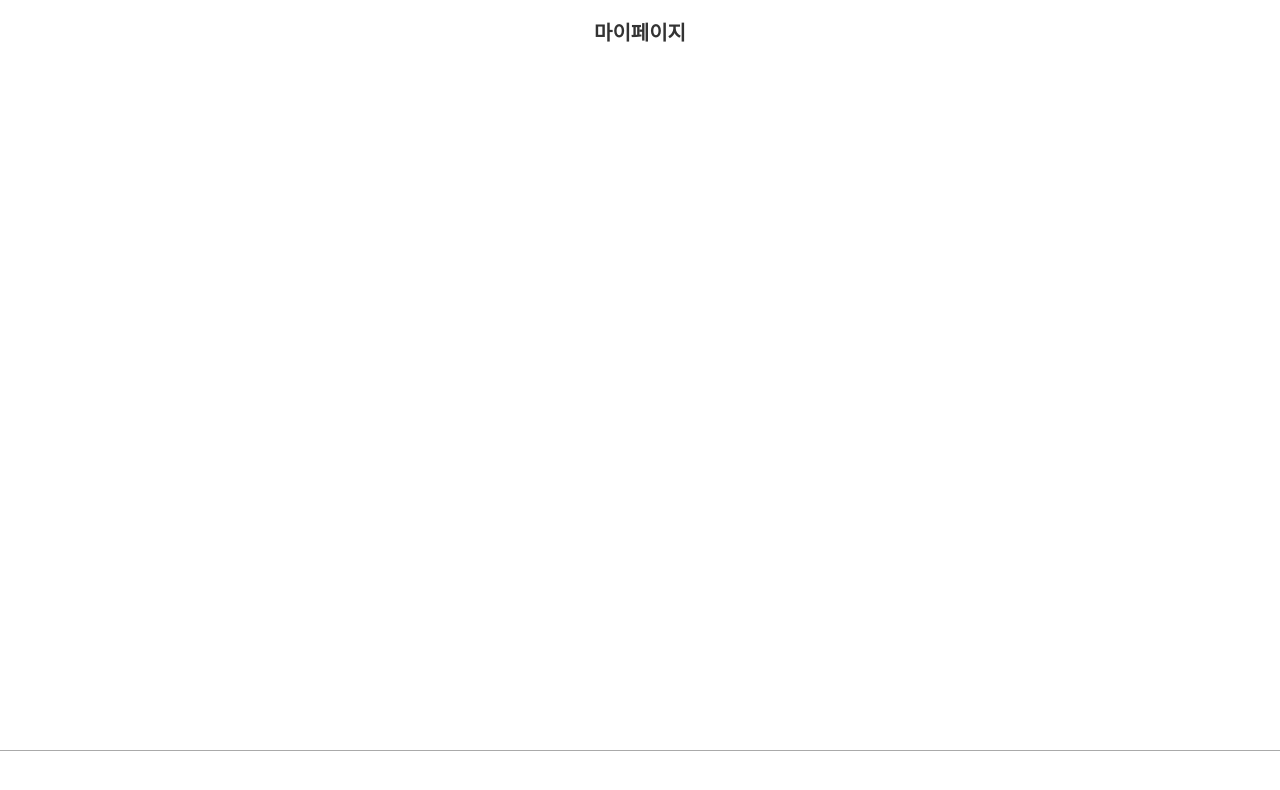
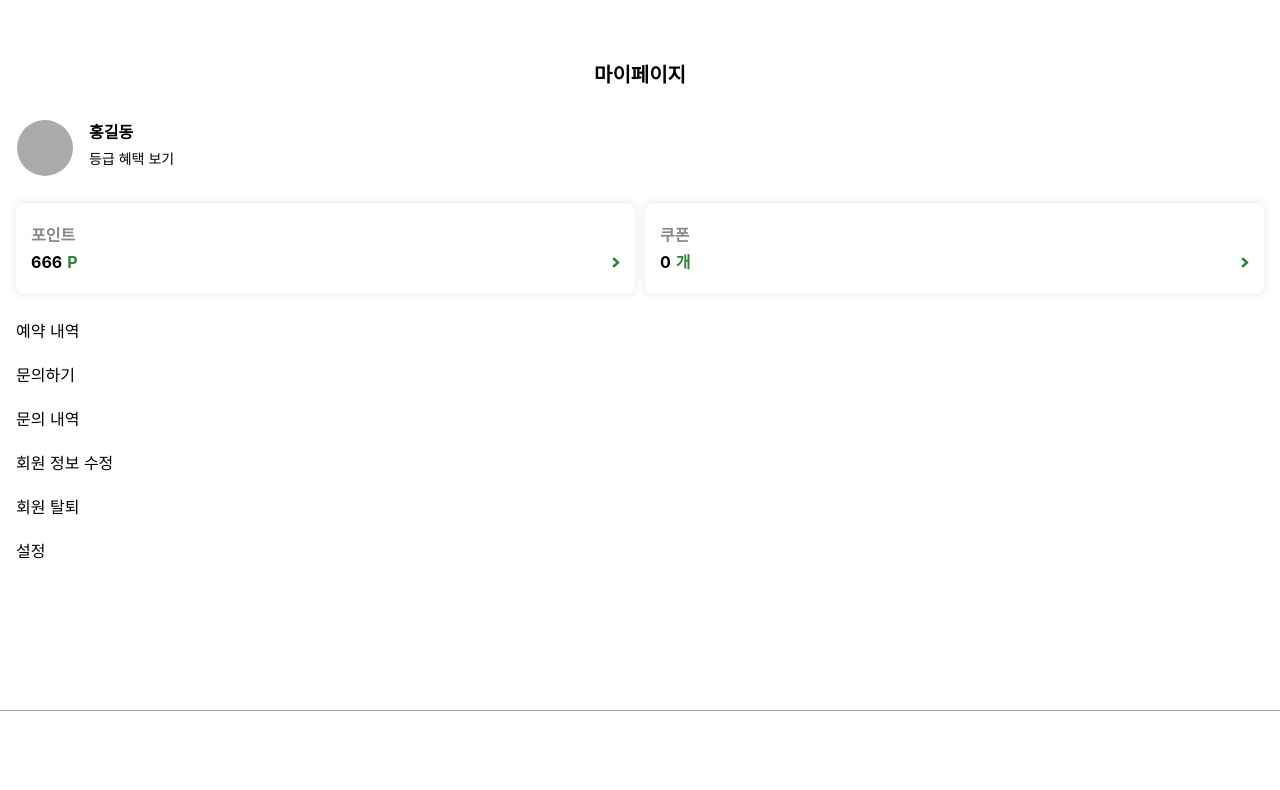
Before and after one commit to hightone-team-6/fe, a React (Vite) app: page /my in a window 1280 px wide. Shown: the top 790 px of the page. Built offline with nearby package versions, Linux system fonts and the light colour scheme.

Commit message:
Feat: MyPage

```diff
--- a/src/Provider.tsx
+++ b/src/Provider.tsx
@@ -10,6 +10,7 @@ const StyledProvider = styled.div`
   flex-direction: column;
   width: 100vw;
   height: 100vh;
+  padding-bottom: 40px;
 `;
 
 interface ProviderProps {
--- a/src/components/Header.tsx
+++ b/src/components/Header.tsx
@@ -41,4 +41,5 @@ const Container = styled.div`
   justify-content: center;
   align-items: center;
   padding: 18px 0;
+  padding-top: 60px;
 `;
--- /dev/null
+++ b/src/components/RightArrow.tsx
@@ -0,0 +1,18 @@
+export const RightArrow = () => {
+  return (
+    <>
+      <svg
+        width="8"
+        height="11"
+        viewBox="0 0 8 11"
+        fill="none"
+        xmlns="http://www.w3.org/2000/svg"
+      >
+        <path
+          d="M7.26154 6.03108L2.65332 10.2798C2.33482 10.5734 1.81978 10.5734 1.50466 10.2798L0.738882 9.57373C0.420373 9.28007 0.420373 8.80522 0.738882 8.51468L4.00529 5.50312L0.738882 2.49156C0.420373 2.19791 0.420373 1.72306 0.738882 1.43252L1.50127 0.720244C1.81978 0.426585 2.33482 0.426585 2.64994 0.720244L7.25815 4.96892C7.58005 5.26257 7.58005 5.73743 7.26154 6.03108Z"
+          fill="#2B8137"
+        />
+      </svg>
+    </>
+  );
+};
--- a/src/pages/MyPage.tsx
+++ b/src/pages/MyPage.tsx
@@ -1,13 +1,80 @@
 import { PageContainer } from "@/components/PageContainer";
+import { RightArrow } from "@/components/RightArrow";
+import { HStack, VStack } from "@/components/Stack";
+import { Typography } from "@/components/Typography";
 import styled from "styled-components";
 
 /**
  * 마이페이지
  */
 export const MyPage = () => {
+  const menus = [
+    "예약 내역",
+    "문의하기",
+    "문의 내역",
+    "회원 정보 수정",
+    "회원 탈퇴",
+    "설정",
+  ];
+
   return (
     <>
-      <Container></Container>
+      <Container>
+        <Profile>
+          <ProfileImg />
+          <VStack $gap={"4px"}>
+            <Typography size="Body" weight={"bold"}>
+              홍길동
+            </Typography>
+            <Membership>등급 혜택 보기</Membership>
+          </VStack>
+        </Profile>
+        <Space />
+        <PointCoupon>
+          <Point>
+            <Typography size="Body" weight={"bold"} color="grey">
+              포인트
+            </Typography>
+            <HStack $justifyContent="space-between" $alignItems="center">
+              <HStack $gap={"5px"}>
+                <Typography size="Body" weight={"bold"}>
+                  666
+                </Typography>
+                <Typography size="Body" weight={"bold"} color="green">
+                  P
+                </Typography>
+              </HStack>
+              <RightArrow />
+            </HStack>
+          </Point>
+          <Coupon>
+            <Typography size="Body" weight={"bold"} color="grey">
+              쿠폰
+            </Typography>
+            <HStack $justifyContent="space-between" $alignItems="center">
+              <HStack $gap={"5px"}>
+                <Typography size="Body" weight={"bold"}>
+                  0
+                </Typography>
+                <Typography size="Body" weight={"bold"} color="green">
+                  개
+                </Typography>
+              </HStack>
+              <RightArrow />
+            </HStack>
+          </Coupon>
+        </PointCoupon>
+        <Space />
+        <ProfileList>
+          {menus.map((menu: string, idx: number) => {
+            return (
+              <ProfileItem key={idx}>
+                <Typography size="Body">{menu}</Typography>
+              </ProfileItem>
+            );
+          })}
+        </ProfileList>
+      </Container>
     </>
   );
 };
@@ -15,4 +82,60 @@ export const MyPage = () => {
 /**
  * @todo 페이지 Wrap 컨테이너
  */
-const Container = styled(PageContainer)``;
+const Container = styled(PageContainer)`
+  display: flex !important;
+  flex-direction: column;
+`;
+
+const Space = styled.div`
+  margin: 10px;
+`;
+
+const Profile = styled.div`
+  width: 100%;
+  padding: 12px 17px;
+  display: flex;
+  gap: 16px;
+`;
+
+const ProfileImg = styled.div`
+  width: 56px;
+  aspect-ratio: 1 / 1;
+  border-radius: 50%;
+  background: #aaa;
+`;
+
+const Membership = styled.p`
+  font-size: 14px;
+`;
+
+const ProfileList = styled.ul`
+  list-style: none;
+  display: flex;
+  flex-direction: column;
+`;
+
+const ProfileItem = styled.li`
+  display: flex;
+  padding: 10px 16px;
+`;
+
+const PointCoupon = styled.div`
+  display: flex;
+  align-items: center;
+  gap: 10px;
+  padding: 5px 16px;
+`;
+
+const Point = styled.div`
+  flex: 1;
+  display: flex;
+  flex-direction: column;
+  border-radius: 8px;
+  background: #fff;
+  box-shadow: 0px 0px 10px rgba(0, 0, 0, 0.1);
+  padding: 20px 15px;
+  gap: 3px;
+`;
+
+const Coupon = styled(Point)``;
--- a/src/types/theme/Color.ts
+++ b/src/types/theme/Color.ts
@@ -1,10 +1,10 @@
 export const color = {
   white: "#FFFFFF",
   black: "#000000",
-  text: "#333333",
-  grey: "#AAAAAA",
+  text: "#000000",
+  grey: "#888888",
   blue: "#409CFF",
-  green: "#30DB5B",
+  green: "#2B8137",
   yellow: "#FFE812",
   red: "#FF3B30",
 };
```
Also changed, not shown: src/assets/arrow_right.svg (added).
